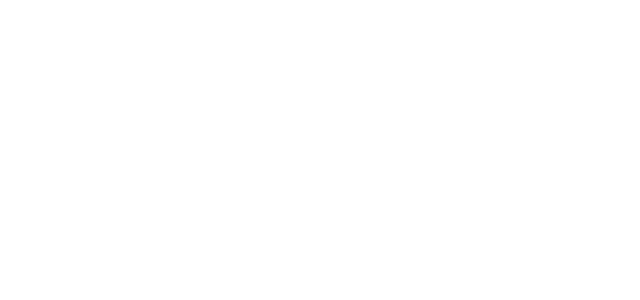
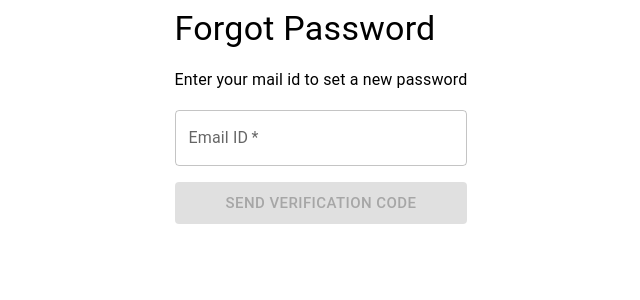
Before and after one commit to kradib/omni-health-ui, a React (Vite) app: page /forgot-password in a window 1280 px wide. Before the commit this address had no page. Shown: the top 300 px of the page, without its empty margins (319-959 px from the left). Built offline with nearby package versions, Linux system fonts and the light colour scheme.

Commit message:
Add UI for forgot password

```diff
--- a/src/App.tsx
+++ b/src/App.tsx
@@ -1,6 +1,7 @@
 import { BrowserRouter as Router, Route, Routes, Navigate } from 'react-router-dom';
 import Login from './pages/Login';
 import Register from './pages/Register'
+import ForgotPassword from './pages/ForgotPassword';
 
 const App = () => (
   <Router>
@@ -8,6 +9,7 @@
       <Route path="/" element={<Navigate to="/login" />} />
       <Route path="login" element={<Login />} />
       <Route path="register" element={<Register />} />
+      <Route path="forgot-password" element={<ForgotPassword />} />
     </Routes>
   </Router>
 );
--- /dev/null
+++ b/src/Constants.ts
@@ -0,0 +1,2 @@
+export const RESEND_ATTEMPTS = 2;
+export const RESEND_TIME_INTERVAL = 60;
--- /dev/null
+++ b/src/pages/ForgotPassword.tsx
@@ -0,0 +1,175 @@
+import TextField from "@mui/material/TextField";
+import Typography from "@mui/material/Typography";
+import Button from "@mui/material/Button";
+import Stack from "@mui/material/Stack";
+import Box from "@mui/material/Box";
+import { useEffect, useState } from "react";
+import { validateEmail } from "../utils/Utils";
+import { RESEND_ATTEMPTS, RESEND_TIME_INTERVAL } from "../Constants";
+
+const sendVerificationCode = (
+    email: String,
+    setEmail: React.Dispatch<React.SetStateAction<string>>,
+    setIsVerificationCodeSent: React.Dispatch<React.SetStateAction<boolean>>,
+    setSeconds: React.Dispatch<React.SetStateAction<number>>
+) => {
+    return (
+        <>
+            <Stack spacing={2}>
+                <Typography variant="h4">Forgot Password</Typography>
+                <Typography variant="subtitle1">
+                    Enter your mail id to set a new password
+                </Typography>
+
+                <TextField
+                    id="emailId"
+                    label="Email ID"
+                    type="email"
+                    required
+                    onChange={(e) => setEmail(e.target.value)}
+                    variant="outlined"
+                    value={email}
+                />
+
+                <Button
+                    variant="contained"
+                    disabled={!(email.length > 0 && validateEmail(email))}
+                    onClick={() => {
+                        console.log("Email: " + email);
+                        setIsVerificationCodeSent(true);
+                        setSeconds(RESEND_TIME_INTERVAL);
+                    }}
+                    size="large"
+                >
+                    Send Verification Code
+                </Button>
+            </Stack>
+        </>
+    );
+};
+
+const verifyCode = (
+    verificationCode: String,
+    setVerificationCode: React.Dispatch<React.SetStateAction<string>>,
+    seconds: number,
+    setSeconds: React.Dispatch<React.SetStateAction<number>>,
+    resendAttempts: number,
+    setResendAttempts: React.Dispatch<React.SetStateAction<number>>,
+    email: String
+) => {
+    return (
+        <>
+            <Stack spacing={2}>
+                <Typography variant="h4">Enter Verification Code</Typography>
+                <Typography variant="subtitle1">
+                    Enter the verification code sent to your email id.
+                </Typography>
+
+                <TextField
+                    id="verificationCode"
+                    label="Verification Code"
+                    required
+                    onChange={(e) => setVerificationCode(e.target.value)}
+                    variant="outlined"
+                    value={verificationCode}
+                />
+
+                <Button
+                    variant="contained"
+                    disabled={!(verificationCode.length > 0)}
+                    onClick={() => {
+                        console.log("Verification code: " + verificationCode);
+                    }}
+                    size="large"
+                >
+                    Submit Verification Code
+                </Button>
+                {resendAttempts < RESEND_ATTEMPTS ? (
+                    <>
+                        <Typography align="center" variant="subtitle1">
+                            You can resend the verification code in {seconds} seconds.
+                        </Typography>
+                        <Typography align="center" variant="subtitle1">
+                            <Button
+                                disabled={seconds > 0 || resendAttempts >= RESEND_ATTEMPTS}
+                                onClick={() => {
+                                    setResendAttempts(resendAttempts + 1);
+                                    setSeconds(RESEND_TIME_INTERVAL);
+                                    console.log(
+                                        "Resend attempts: " + resendAttempts + " Email: " + email
+                                    );
+                                }}
+                            >
+                                Resend Code
+                            </Button>
+                        </Typography>
+                    </>
+                ) : (
+                    <></>
+                )}
+            </Stack>
+        </>
+    );
+};
+
+const ForgotPassword = () => {
+    const [isVerificationCodeSent, setIsVerificationCodeSent] = useState(false);
+    const [email, setEmail] = useState("");
+    const [verificationCode, setVerificationCode] = useState("");
+    const [seconds, setSeconds] = useState(0);
+    const [resendAttempts, setResendAttempts] = useState(0);
+
+    useEffect(() => {
+        const interval = setInterval(() => {
+            if (seconds > 0) {
+                setSeconds(seconds - 1);
+            }
+
+            if (seconds === 0) {
+                clearInterval(interval);
+            }
+        }, 1000);
+
+        return () => {
+            clearInterval(interval);
+        };
+    });
+
+    return (
+        <Box
+            sx={{
+                display: "flex",
+                justifyContent: "center",
+            }}
+        >
+            <Box
+                sx={{
+                    display: "flex",
+                    flexDirection: "column",
+                    alignItems: "center",
+                    minHeight: "98vh",
+                    p: 1,
+                }}
+            >
+                {!isVerificationCodeSent
+                    ? sendVerificationCode(
+                        email,
+                        setEmail,
+                        setIsVerificationCodeSent,
+                        setSeconds
+                    )
+                    : verifyCode(
+                        verificationCode,
+                        setVerificationCode,
+                        seconds,
+                        setSeconds,
+                        resendAttempts,
+                        setResendAttempts,
+                        email
+                    )}
+            </Box>
+        </Box>
+    );
+};
+
+export default ForgotPassword;
--- a/src/pages/Login.tsx
+++ b/src/pages/Login.tsx
@@ -57,7 +57,7 @@
                             }}
                         >
                             <Typography variant="subtitle1">
-                                <Link href="#" underline="none">
+                                <Link href="/forgot-password" underline="none">
                                     Forgot Password?
                                 </Link>
                             </Typography>
```
